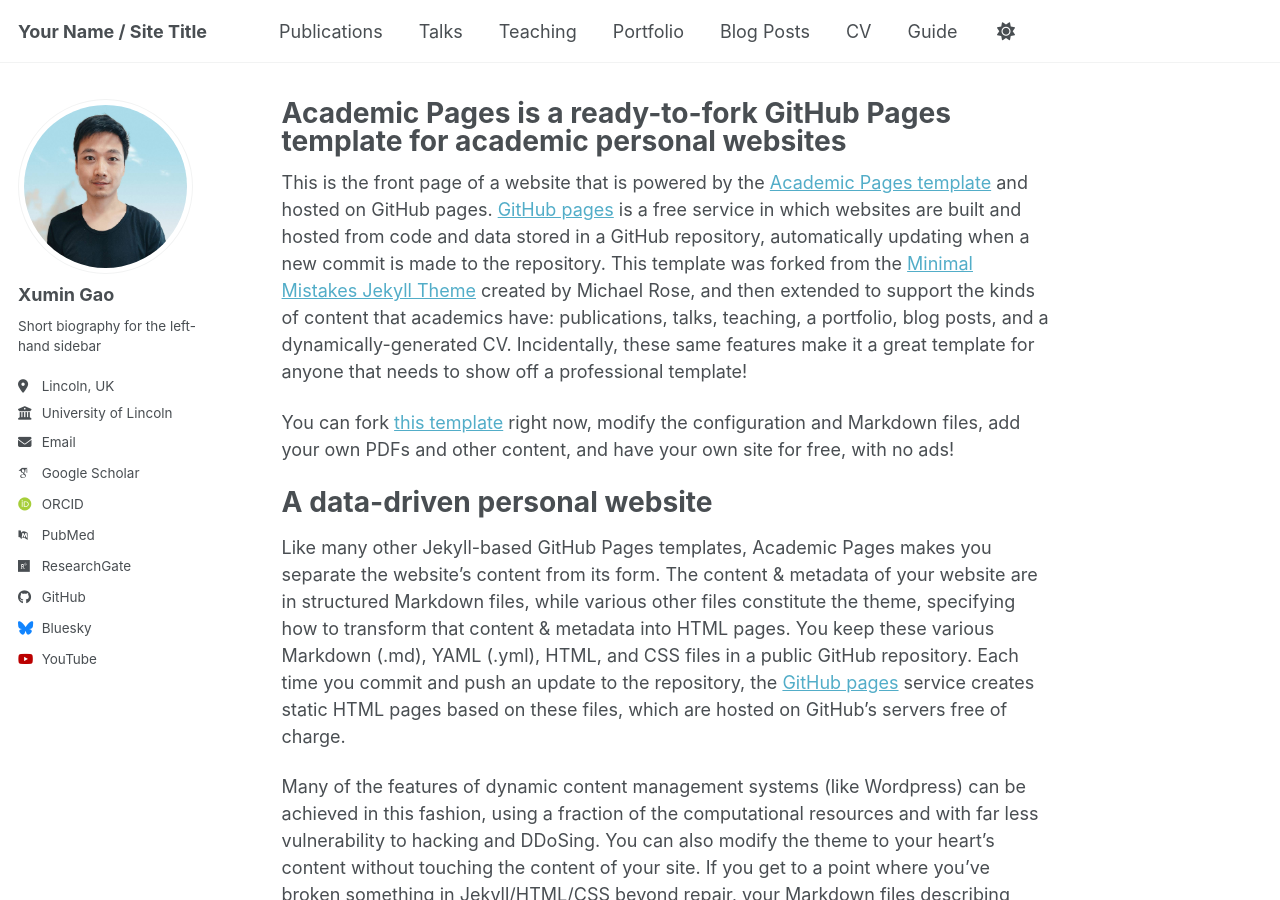
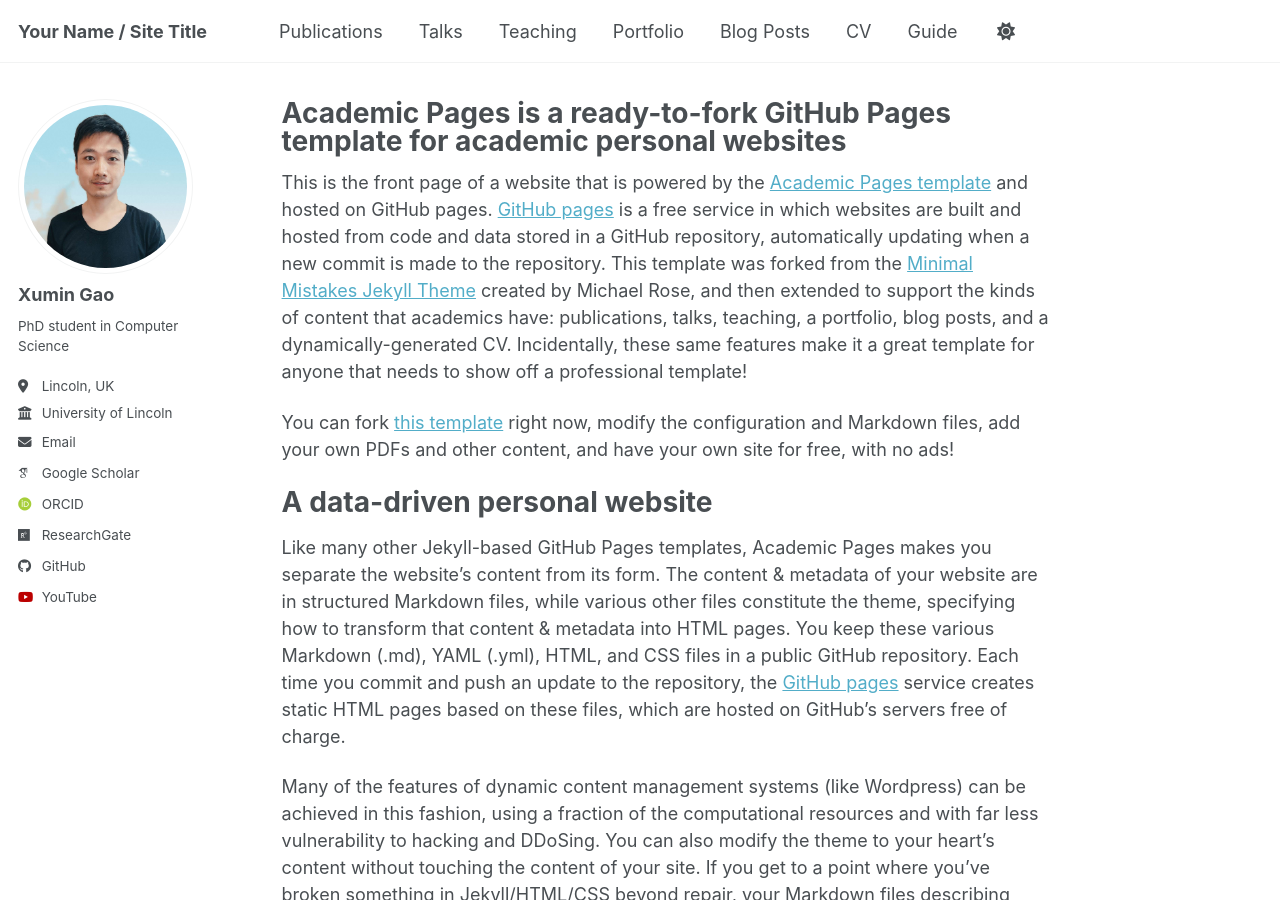
Before and after one commit to XuminGaoGithub/XuminGaoGithub.github.io, a Jekyll site: the page built from _pages/about.md, in a window 1280 px wide and 900 px high. Built offline with Jekyll 4.4.1, drawn with Linux system fonts in a browser that asks for light colours; some web fonts are replaced; a script bundle is joined from its source files by our own code; library files that are not in the unit come from our copies.

Commit message:
Update _config.yml

```diff
--- a/_config.yml
+++ b/_config.yml
@@ -26,7 +26,7 @@
   avatar           : "xumin.jpg"
   name             : "Xumin Gao"
   pronouns         : # example: "she/her"
-  bio              : "Short biography for the left-hand sidebar"
+  bio              : "PhD student in Computer Science"
   location         : "Lincoln, UK"
   employer         : "University of Lincoln"
   uri              : # URL
@@ -41,7 +41,7 @@
   orcid            : "https://orcid.org/my-orcid?orcid=0009-0004-3771-3458"
   semantic         : # URL
   ssrn             : # URL
-  pubmed           : "https://www.ncbi.nlm.nih.gov/pubmed/?term=john+snow"
+  pubmed           : # "https://www.ncbi.nlm.nih.gov/pubmed/?term=john+snow"
   researchgate     : "https://www.researchgate.net/profile/Xumin-Gao-3?ev=hdr_xprf"
   scopus           : # URL
   zotero           : # URL
@@ -52,13 +52,13 @@
   bitbucket        : # Username - Update with your username on the site
   codepen          : # Username
   dribbble         : # Username
-  github           : "academicpages"
+  github           : "https://github.com/XuminGaoGithub"
   kaggle           : # Username
   stackoverflow    : # User number or user number and name (i.e., use "1" or "1/jeff-atwood")
 
   # Social media
   artstation       : # Username
-  bluesky          : "bsky.app" # Replace this with you Bluesky username
+  bluesky          : # "bsky.app" # Replace this with you Bluesky username
   facebook         : # Username
   flickr           : # Username
   foursquare       : # Username
@@ -80,7 +80,7 @@
   weibo            : # Username
   wikipedia        : # Username
   xing             : # Username
-  youtube          : "https://www.youtube.com/@xumingao2714/videos" # Username
+  youtube          : "https://www.youtube.com/@xumingao2714" # Username
   zhihu            : # Username
 
 # Publication Category - The following the list of publication categories and their headings
```
